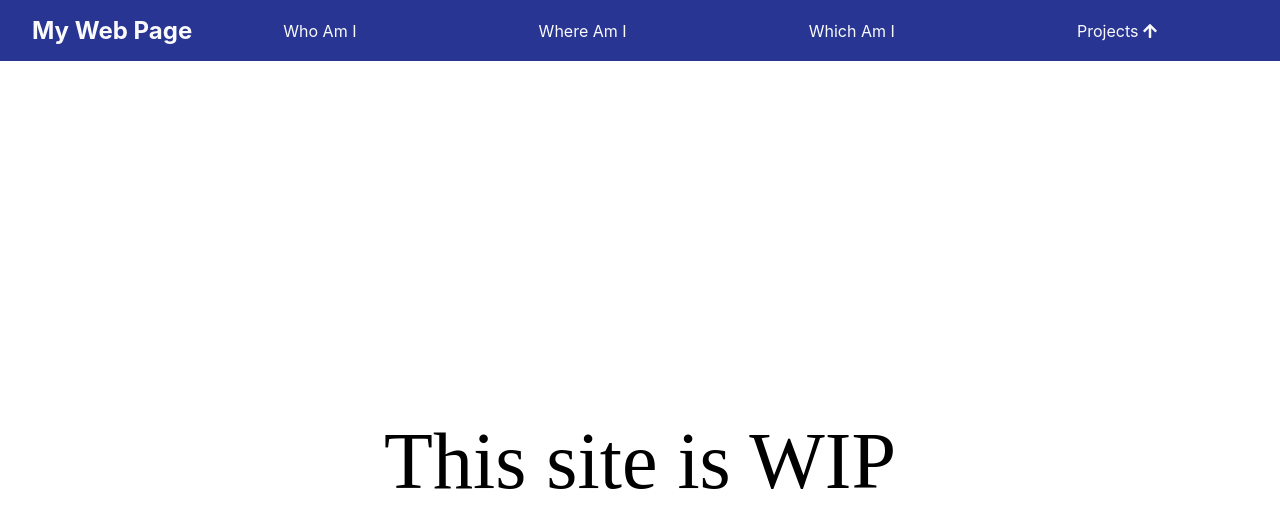
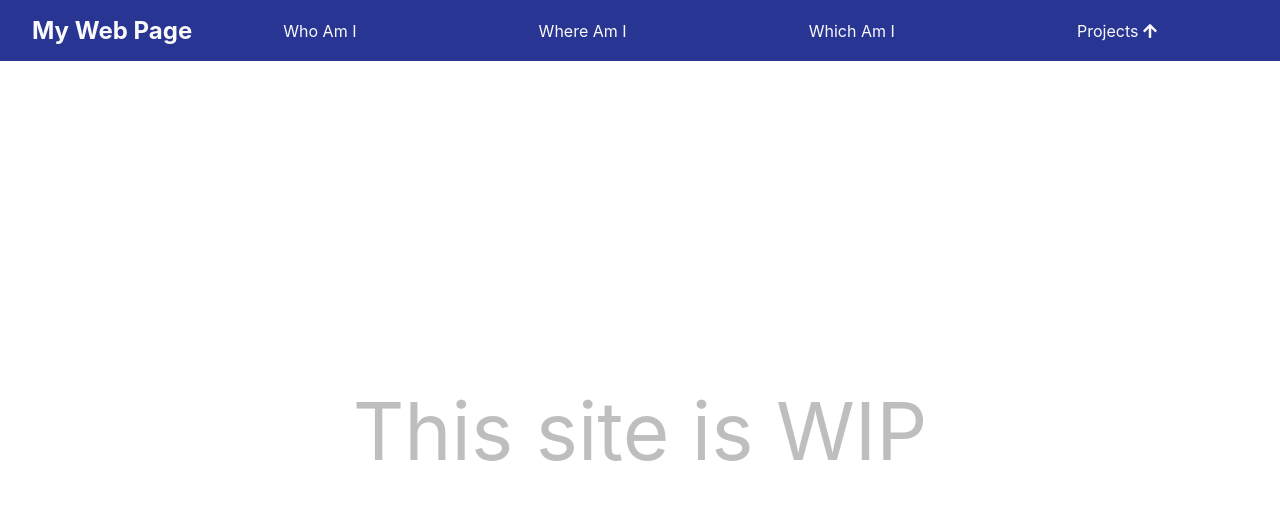
Before and after one commit to DatWaft/datwaft.github.io, a Vue app: page / in a window 1280 px wide. Shown: the top 528 px of the page. Built offline with nearby package versions, Linux system fonts and the light colour scheme.

Commit message:
Better WIP message

```diff
--- a/src/App.vue
+++ b/src/App.vue
@@ -1,7 +1,13 @@
 <template>
   <NavBar :title="title" :options="options" />
-  <div style="display: flex; justify-content: center; align-items: center; height: 100%;">
-    <div style="font-size: 5rem;">This site is WIP</div>
+  <div style="display: flex; justify-content: center; align-items: center; flex-grow: 1;">
+    <div style="
+      font-size: 5rem;
+      user-select: none;
+      opacity: 25%;
+      font-family: -apple-system, BlinkMacSystemFont, 'Segoe UI', Roboto, Oxygen, Ubuntu, Cantarell, 'Open Sans', 'Helvetica Neue', sans-serif;">
+      This site is WIP
+    </div>
   </div>
 </template>
 
@@ -36,7 +42,10 @@
 
 <style>
 #app {
-  height: 100%;
+  flex-grow: 1;
+
+  display: flex;
+  flex-direction: column;
 }
 
 :root,
@@ -46,5 +55,7 @@
 
 body {
   margin: 0;
+
+  display: flex;
 }
 </style>
```
